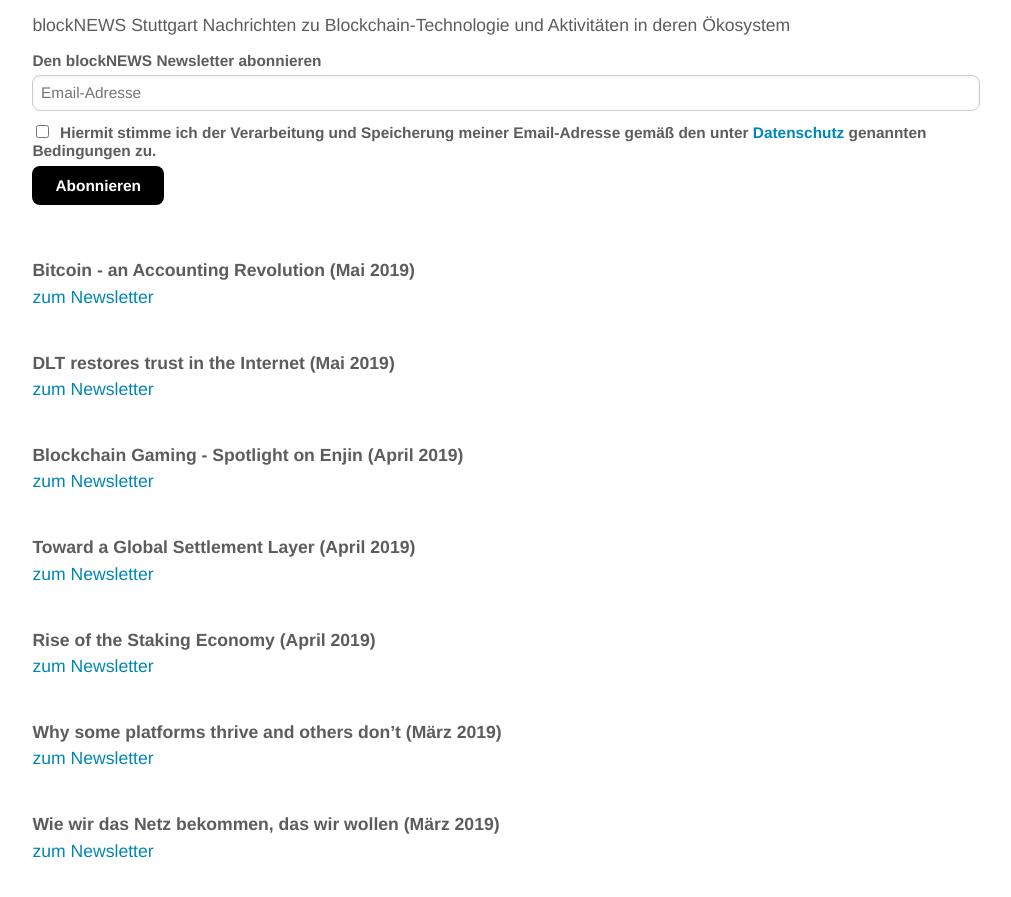
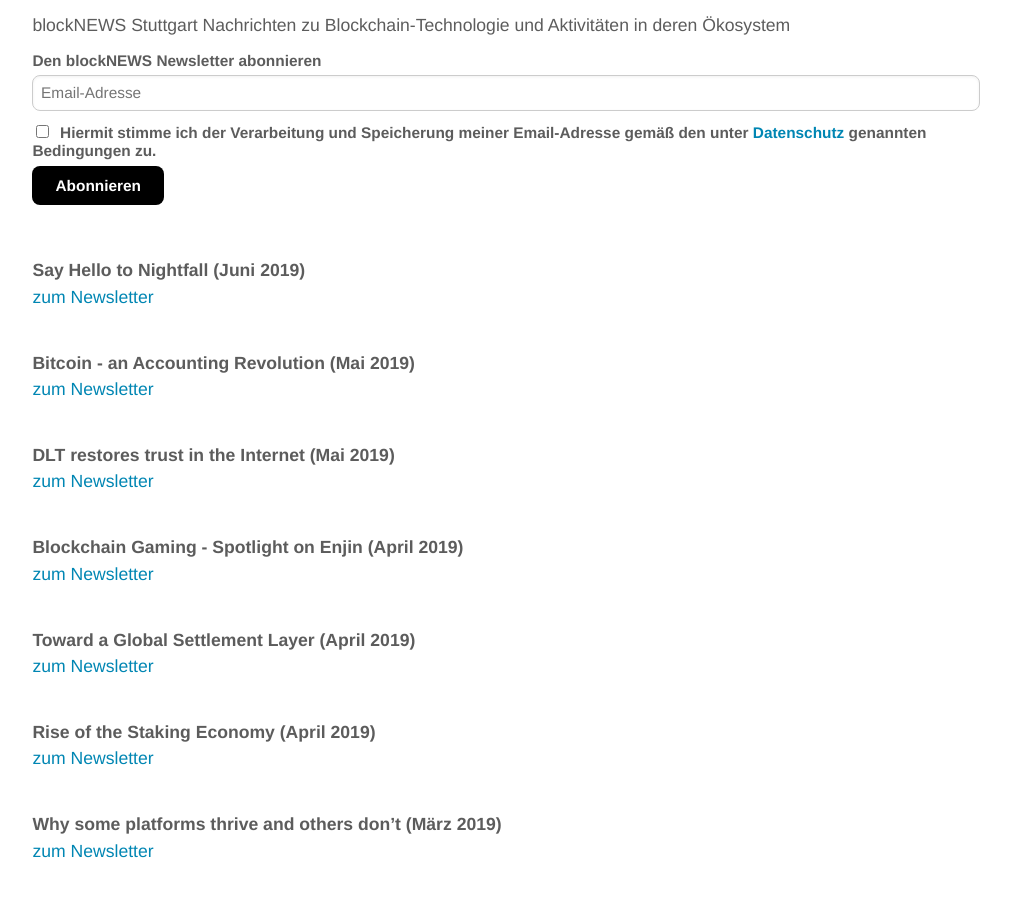
Before and after one commit to blocklab/site, a Jekyll site: the page built from newsletter.md, in a window 1280 px wide and 900 px high, scrolled down 529 px. Shown: the top 897 px of the window, without its empty margins (134-1145 px from the left). Built offline with Jekyll 4.4.1, drawn with Linux system fonts in a browser that asks for light colours; comment, search, counter and statistics services are not loaded.

Commit message:
Update newsletter.md

```diff
--- a/newsletter.md
+++ b/newsletter.md
@@ -33,6 +33,11 @@ Nachrichten zu Blockchain-Technologie und Aktivitäten in deren Ökosystem
 <!--End mc_embed_signup-->
 
 <br>
+<br>
+**Say Hello to Nightfall (Juni 2019)**
+<br>
+[zum Newsletter](https://mailchi.mp/61bc20987417/say-hello-to-nightfall)
+
 <br>
 **Bitcoin - an Accounting Revolution (Mai 2019)**
 <br>
```
